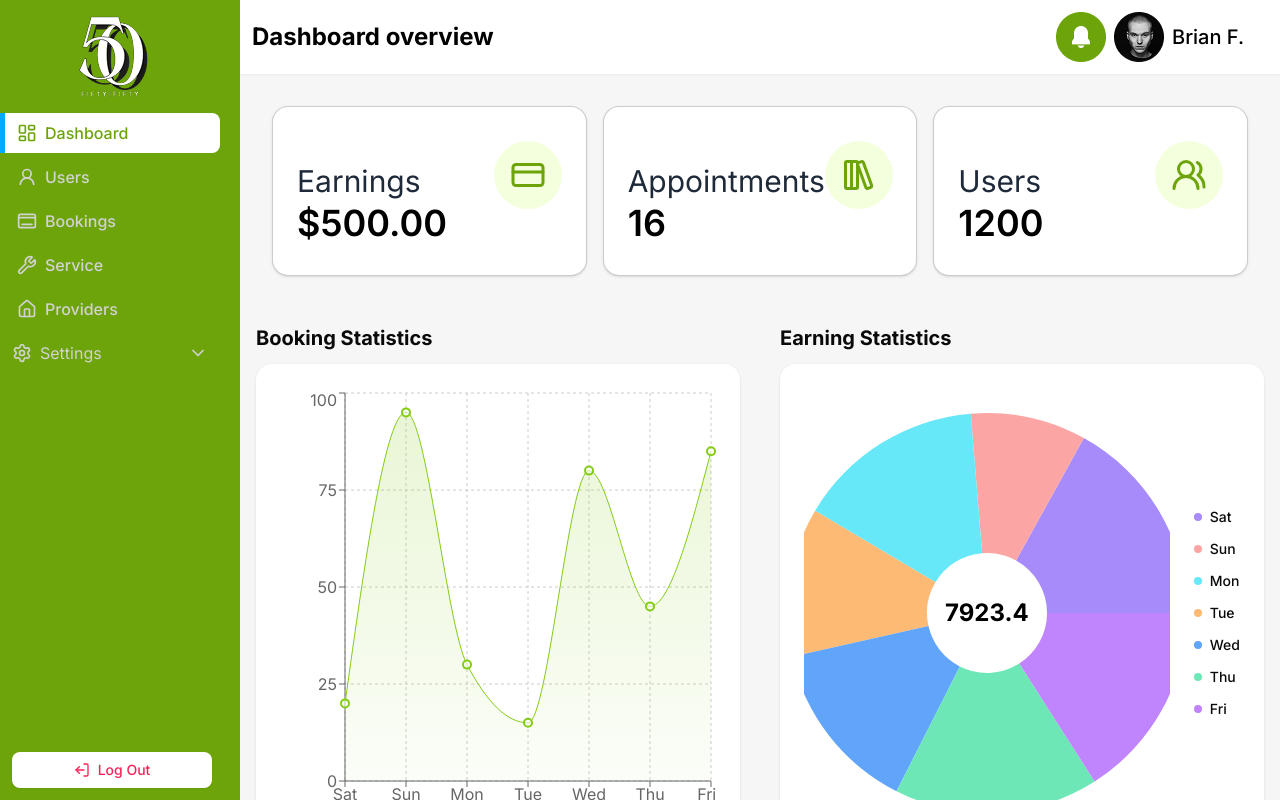
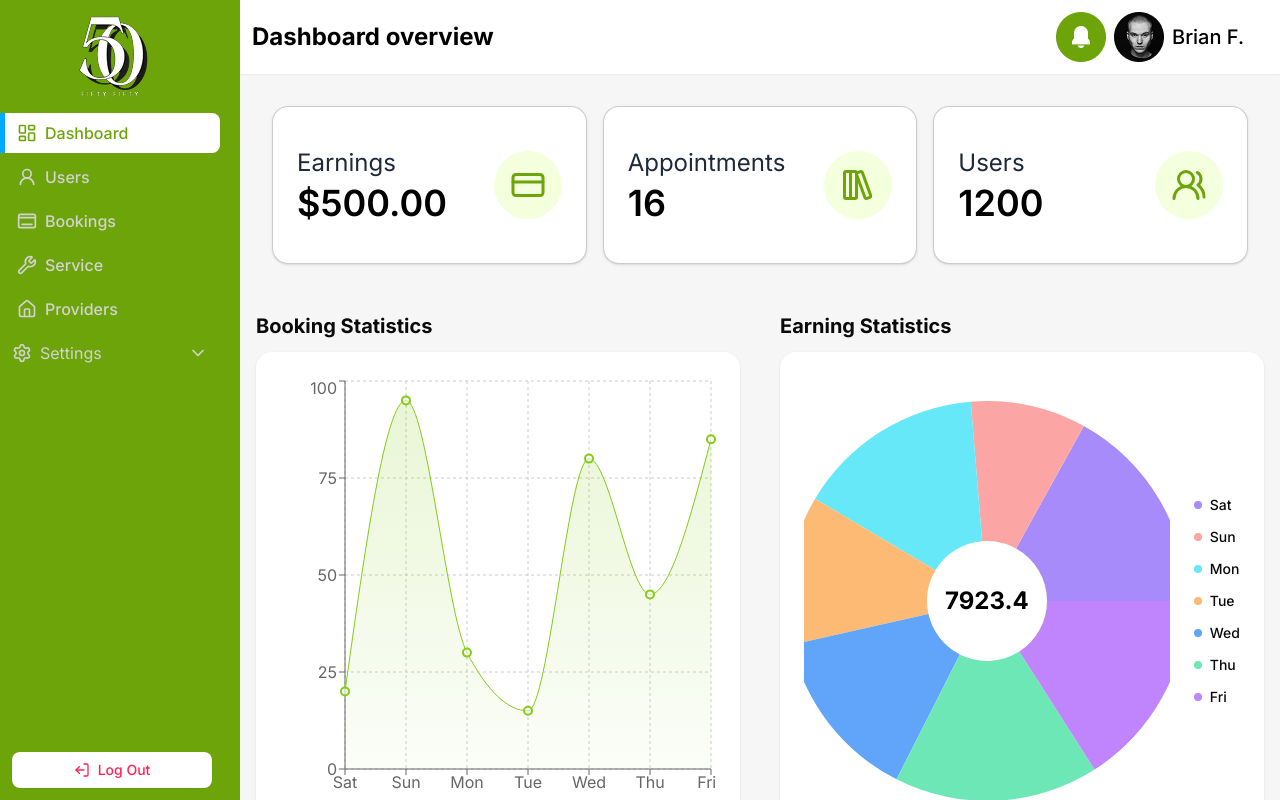
Before and after one commit to julfiker755/pricepal-dashboard, a Next.js app: page /admin in a window 1280 px wide. Built offline with nearby package versions, Linux system fonts and the light colour scheme.

Commit message:
dashboard overview update

```diff
--- a/src/components/reuseable/start-card/index.jsx
+++ b/src/components/reuseable/start-card/index.jsx
@@ -4,9 +4,9 @@ import React from 'react'
 
 export default function StartCard({ title, value, Icon }) {
     return (
-        <div className="flex justify-between items-center rounded-2xl border border-[#00000033] bg-white px-6 pb-8 shadow-sm">
-            <div className='mt-14'>
-                <p className="text-3xl text-gray-800">{title}</p>
+        <div className="flex justify-between items-center rounded-2xl border border-[#00000033] bg-white px-6  py-10 shadow-sm">
+            <div>
+                <p className="text-2xl text-gray-800">{title}</p>
                 <h2 className="text-4xl font-semibold text-black mt-1">{value}</h2>
             </div>
             <div className="rounded-full bg-[#F3FFDD] p-4">
```
